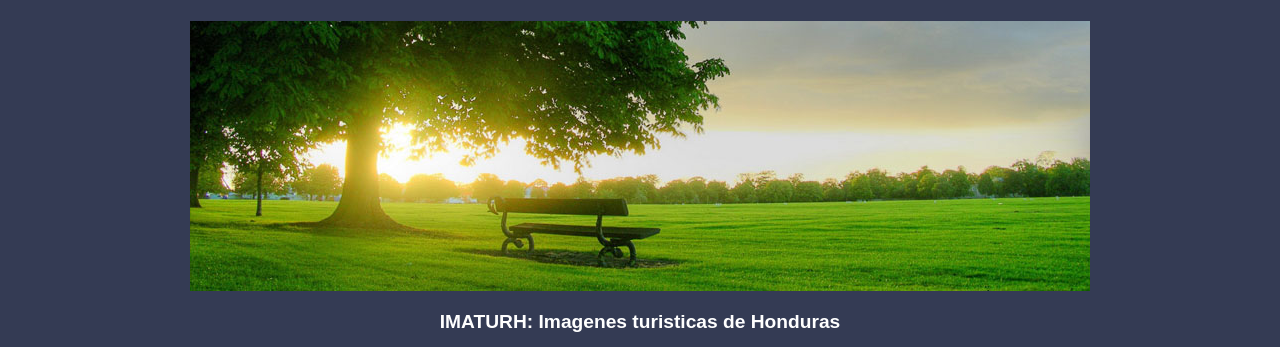
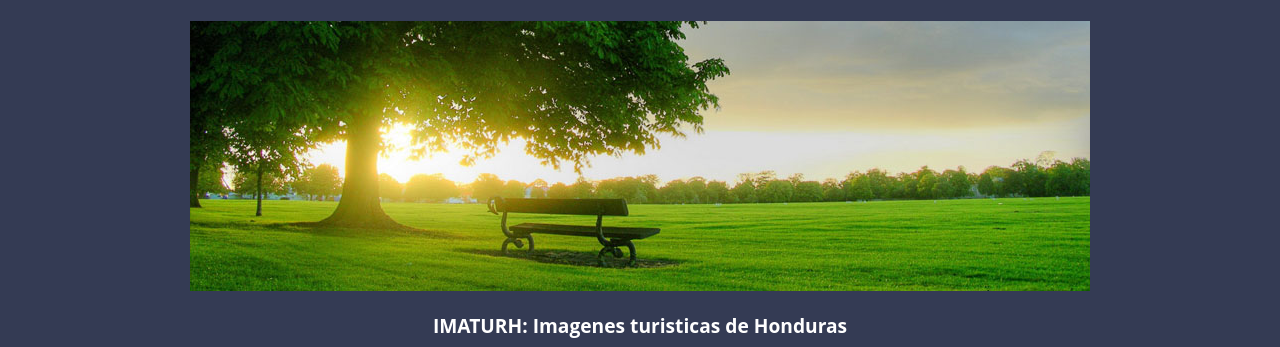
Before and after one commit to Framym/lenguajes, a plain HTML site: page index.html in a window 1280 px wide. Shown: the top 347 px of the page. Drawn offline with Linux system fonts and the light colour scheme.

Commit message:
Creando carpetas para fuentes y aplicando fuentes

```diff
--- a/css/imaturh.css
+++ b/css/imaturh.css
@@ -1,7 +1,13 @@
+@font-face {
+  font-family: "open sans";
+  URL: "fonts/OpenSans-Light.ttf";
+  font-weight: normal;
+  font-style: italic;
+}
 body {
   background: #eee;
   color: #444;
-  font-family: Arial;
+  font-family: "open sans";
   font-size: 16px;
 }
 footer {
```
Also changed, not shown: Fonts/OpenSans-Light.ttf (added), 1 other file.
